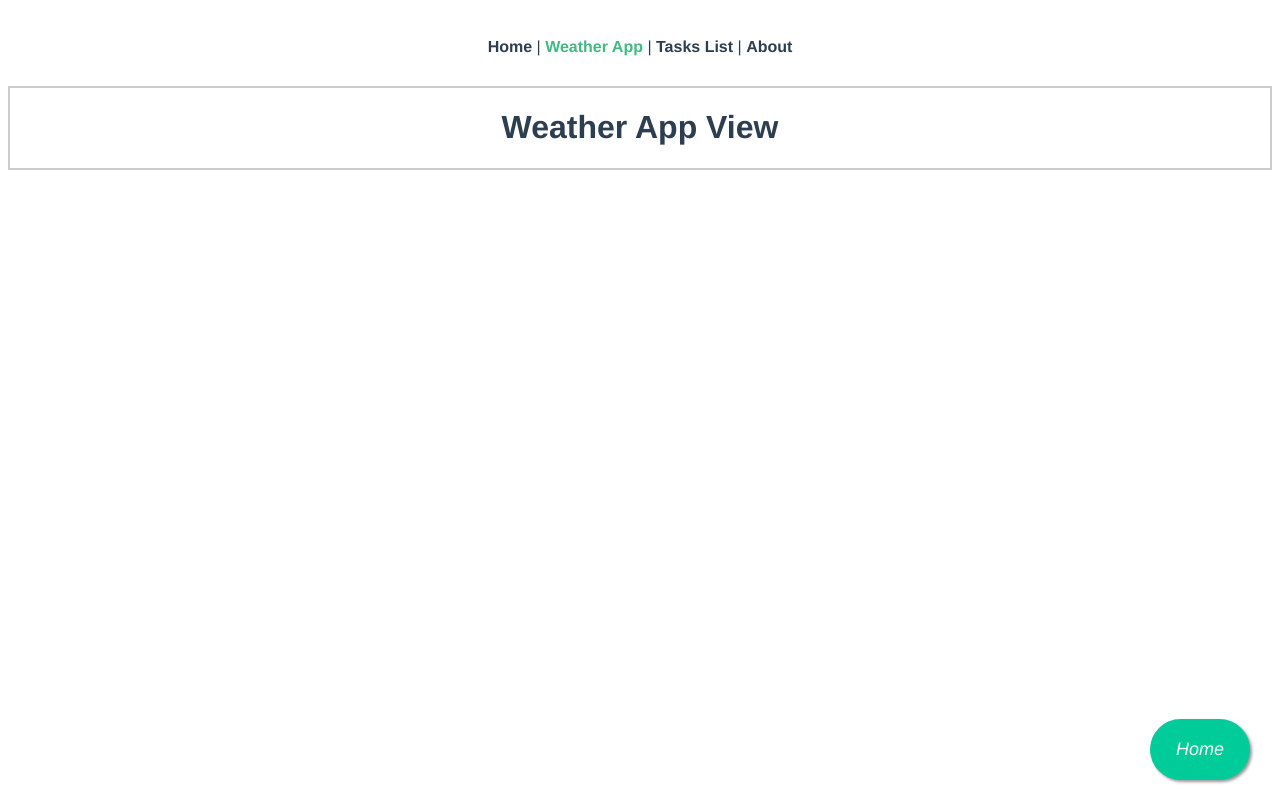
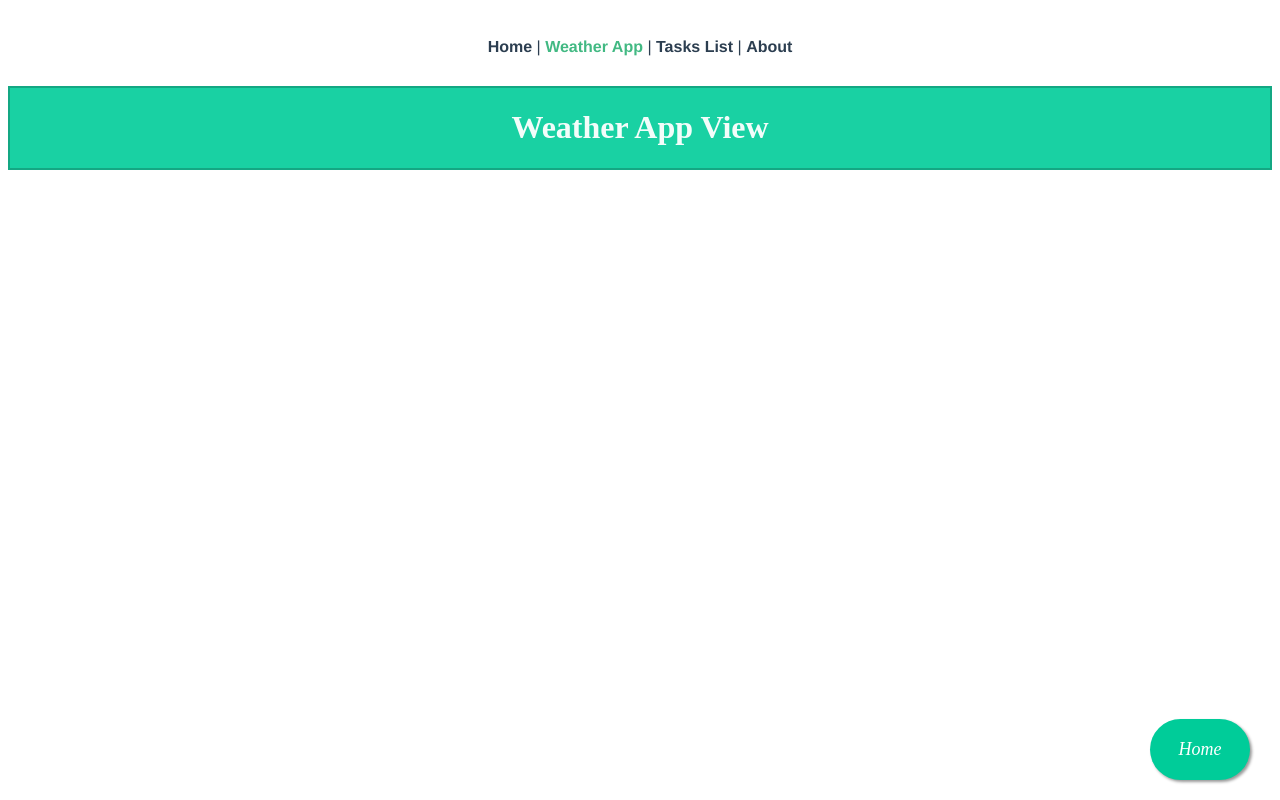
Before and after one commit to umangcodes/wanderer, a Vue app in the folder milestoneproject/: page /WeatherApp in a window 1280 px wide. Built offline with nearby package versions, Linux system fonts and the light colour scheme.

Commit message:
added background color of the page, font color to white, font-family to cursive

```diff
--- a/milestoneproject/src/App.vue
+++ b/milestoneproject/src/App.vue
@@ -33,5 +33,8 @@
 
 .page {
   border: 2px solid rgba(0, 0, 0, 0.2);
+  background-color: rgba(0, 204, 153, 0.9);
+  color: rgba(255, 255, 255, 0.95);
+  font-family: cursive;
 }
 </style>
```
